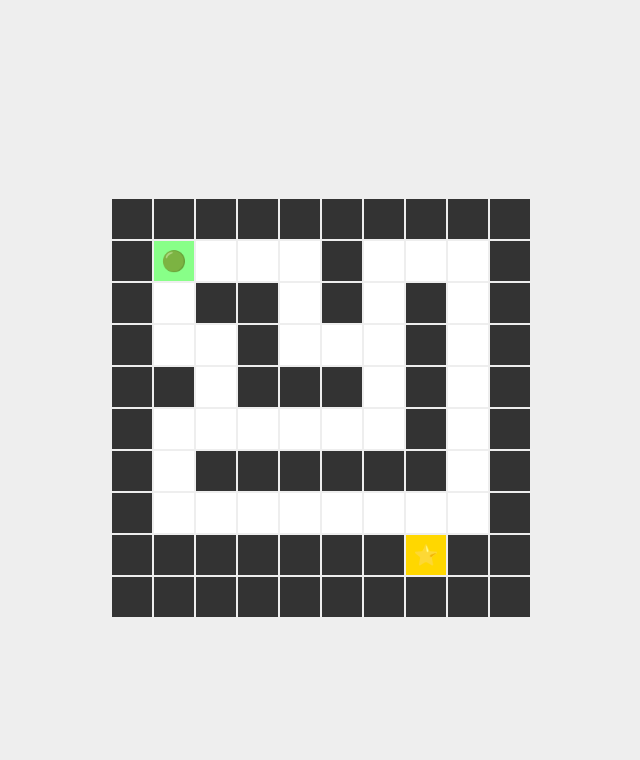
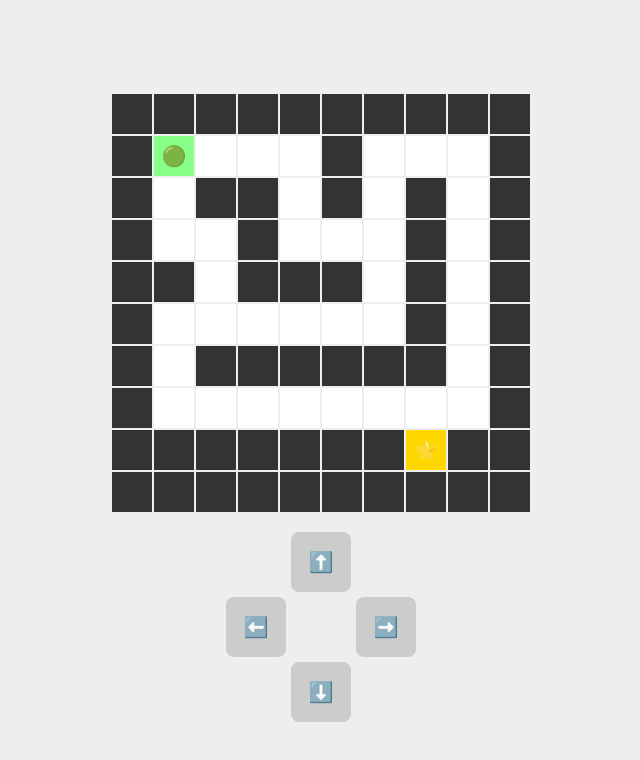
Before and after one commit to suisoh1/maze_game, a plain HTML site: page index.html in a window 1280 px wide. Shown: the whole page, without its empty margins (319-959 px from the left). Drawn offline with Linux system fonts and the light colour scheme.

Commit message:
Update index.html

```diff
--- a/index.html
+++ b/index.html
@@ -6,6 +6,7 @@
   <style>
     body {
       display: flex;
+      flex-direction: column;
       justify-content: center;
       align-items: center;
       height: 100vh;
@@ -17,6 +18,7 @@
       grid-template-columns: repeat(10, 40px);
       grid-template-rows: repeat(10, 40px);
       gap: 2px;
+      margin-bottom: 20px;
     }
     .cell {
       width: 40px;
@@ -30,10 +32,39 @@
     .empty { background: #fff; }
     .player { background: #8f8; }
     .goal { background: gold; }
+
+    /* スマホ用のボタン */
+    #controls {
+      display: grid;
+      grid-template-columns: 60px 60px 60px;
+      grid-template-rows: 60px 60px 60px;
+      gap: 5px;
+    }
+    #controls button {
+      font-size: 20px;
+      border: none;
+      background: #ccc;
+      border-radius: 8px;
+    }
+    #controls button:active {
+      background: #aaa;
+    }
+    #up    { grid-column: 2; grid-row: 1; }
+    #left  { grid-column: 1; grid-row: 2; }
+    #right { grid-column: 3; grid-row: 2; }
+    #down  { grid-column: 2; grid-row: 3; }
   </style>
 </head>
 <body>
   <div id="game"></div>
+
+  <!-- 操作用ボタン -->
+  <div id="controls">
+    <button id="up">⬆️</button>
+    <button id="left">⬅️</button>
+    <button id="right">➡️</button>
+    <button id="down">⬇️</button>
+  </div>
 
   <script>
     // 0=空白, 1=壁, 2=プレイヤー, 3=ゴール
@@ -76,13 +107,13 @@
         alert("ゴール！クリア！");
         return;
       }
-      // プレイヤー位置を更新
       map[playerPos.y][playerPos.x] = 0;
       playerPos = { x: nx, y: ny };
       map[playerPos.y][playerPos.x] = 2;
       draw();
     }
 
+    // キーボード操作
     document.addEventListener("keydown", e => {
       if (e.key === "ArrowUp") move(0, -1);
       if (e.key === "ArrowDown") move(0, 1);
@@ -90,6 +121,12 @@
       if (e.key === "ArrowRight") move(1, 0);
     });
 
+    // スマホ用ボタン操作
+    document.getElementById("up").onclick = () => move(0, -1);
+    document.getElementById("down").onclick = () => move(0, 1);
+    document.getElementById("left").onclick = () => move(-1, 0);
+    document.getElementById("right").onclick = () => move(1, 0);
+
     draw();
   </script>
 </body>
```
